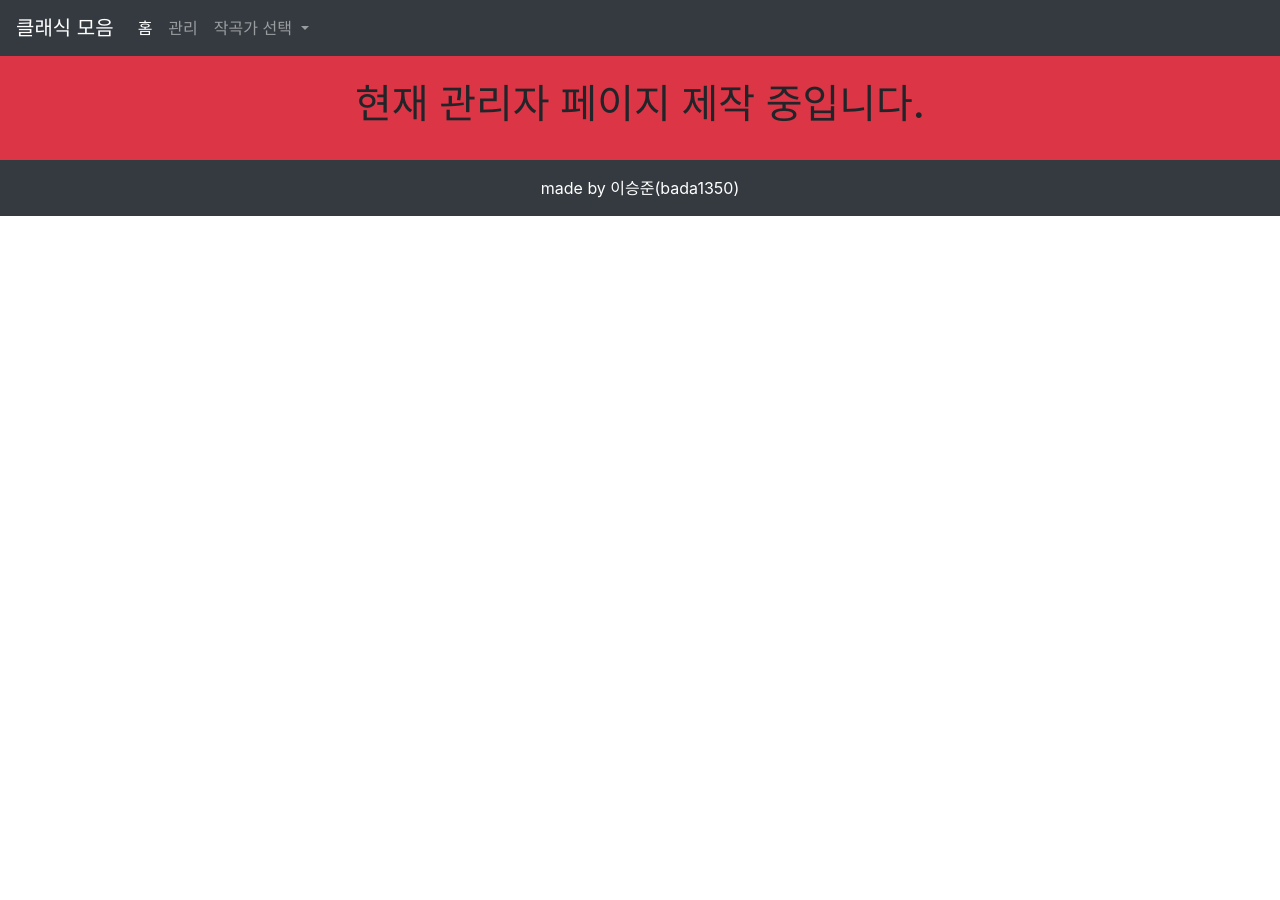
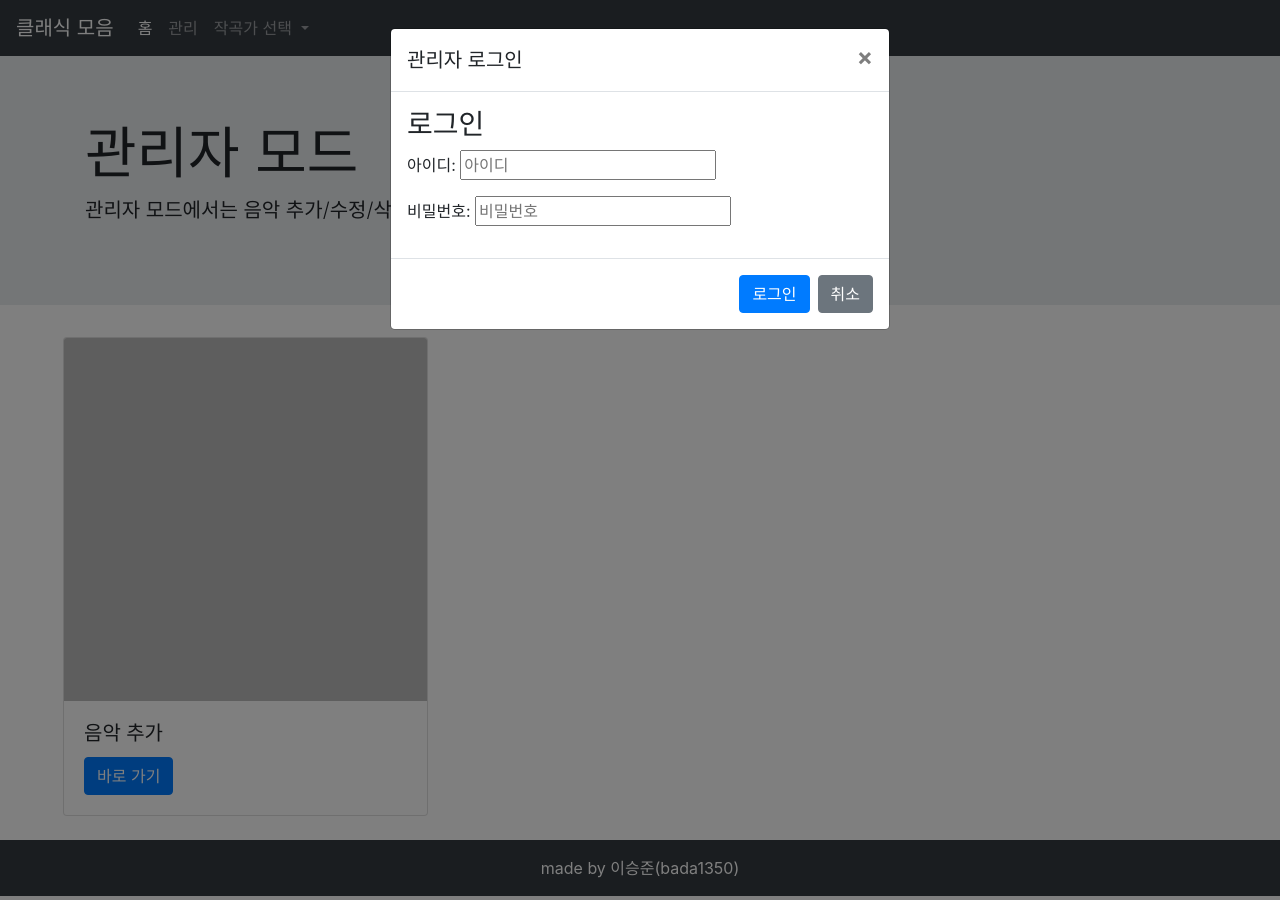
Before and after one commit to bada1350/classic_music_web, a Flask app: template templates/admin.html in a window 1280 px wide, after a click on "관리". Run offline with Flask 2, Linux system fonts and the light colour scheme; the template is opened without the code that fills it, so the values that code supplies are empty; some libraries are stand-ins or nearby versions.

Commit message:
second commit

```diff
--- a/app.py
+++ b/app.py
@@ -1,8 +1,13 @@
 from flask import Flask, render_template, request
 from pymongo import MongoClient
 
-def router(NAME):
-    return render_template("{}.html".format(NAME))
+from flask_wtf import FlaskForm
+from wtforms import StringField
+from wtforms.validators import DataRequired
+
+class TextForm(FlaskForm):
+    content = StringField('콘텐츠', validators=[DataRequired()])
+    src = StringField('URL 주소', validators=[DataRequired()])
 
 app = Flask(__name__)
 app.config['SECRET_KEY'] = 'secret'
@@ -83,15 +88,33 @@ def liszt_music():
     src = musiclist[index]["src"]
     return render_template('liszt.html', title=title, intro=intro, href=href, content=content, src=src, zip=zip)
 
-@app.route('/admin', methods=['GET', 'POST'])
+@app.route('/admin', methods=['POST'])
 def admin_page():
-    if request.method == 'POST':
-        if request.form['id'] == 'admin' and request.form['password'] == 'password':
-            print(request.form['id'])
-            print(request.form['password'])
-            return render_template('admin.html')
-        else:
-            return "<script>window.location = document.referrer;</script>"
+    if request.form['id'] == 'admin' and request.form['password'] == 'password':
+        return render_template('admin.html')
+    else:
+        return "<script>window.location = document.referrer;</script>"
+
+@app.route('/admin/add', methods=['POST'])
+def add_music_page():
+    form = TextForm()
+    musics = music.find().sort("order")
+    return render_template('add_music.html', musics=musics, form=form)
+
+@app.route('/admin/add/action', methods=['GET', 'POST'])
+def add_music():
+    form = TextForm()
+    if form.validate_on_submit():
+        content = request.form['content']
+        src = request.form['src']
+        title = request.values.get('title')
+        index = music.find({"title": f"{title}"})[0]["order"] - 1
+        list_content = list(musiclist[index]['content'])
+        list_src =  list(musiclist[index]['src'])
+        list_content.append(content)
+        list_src.append(src)
+        music.update_one({"title": f"{title}"}, {"$set": {"content": list_content, "src": list_src}})
+    return "<script type='text/javascript'>location.href='/';</script>"
 
 if __name__ == '__main__':
     app.run()
--- a/templates/admin.html
+++ b/templates/admin.html
@@ -1,10 +1,24 @@
 {% extends "base.html" %}
 {% block content %}
-<body>
-    <div class="bg-danger text-center" style="height: 87%;">
-        <br>
-        <h1>현재 관리자 페이지 제작 중입니다.</h1>
-        <br>
+<div class="jumbotron jumbotron-fluid">
+    <div class="container">
+    <h1 class="display-4">관리자 모드</h1>
+    <p class="lead">관리자 모드에서는 음악 추가/수정/삭제가 가능합니다.</p>
     </div>
-</body>
+</div>
+<div class="row row-cols-1 row-cols-md-3 mx-5">
+    <div class="col mb-4">
+        <div class="card h-100">
+            <form action="/admin/add" method="POST">
+
+                <img style="width: 100%; aspect-ratio: 1 / 1;" src="/static/EmptyImage.jpeg" class="card-img-top" alt="...">
+
+                <div class="card-body">
+                    <h5 class="card-title">음악 추가</h5>
+                    <button type="submit" class="btn btn-primary">바로 가기</button>
+                </div>
+            </form>
+        </div>
+    </div>
+</div>
 {% endblock %}
--- a/templates/nav.html
+++ b/templates/nav.html
@@ -26,4 +26,28 @@
             </li>
         </ul>
     </div>
+
+    <div class="modal fade" id="management_login" tabindex="-1" role="dialog" aria-labelledby="exampleModalLabel" aria-hidden="true">
+        <div class="modal-dialog" role="document">
+            <div class="modal-content">
+                <div class="modal-header">
+                    <h5 class="modal-title" id="exampleModalLabel">관리자 로그인</h5>
+                    <button type="button" class="close" data-dismiss="modal" aria-label="Close">
+                        <span aria-hidden="true">&times;</span>
+                    </button>
+                </div>
+                <form action="/admin" method="POST">
+                    <div class="modal-body">
+                        <h3>로그인</h3>
+                        <p>아이디: <input type="text" name="id" id="id" placeholder="아이디"></p>
+                        <p class="mt-1">비밀번호: <input type="password" name="password" id="password" placeholder="비밀번호"></p>
+                    </div>
+                    <div class="modal-footer">
+                        <button type="submit" class="btn btn-primary">로그인</button>
+                        <button type="button" class="btn btn-secondary" data-dismiss="modal">취소</button>
+                    </div>
+                </form>
+            </div>
+        </div>
+    </div>
 </nav>
```
Also changed, not shown: templates/add_music.html (added, +45 -0 lines), templates/index.html (+0 -24 lines).
